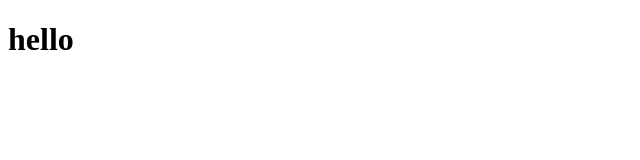
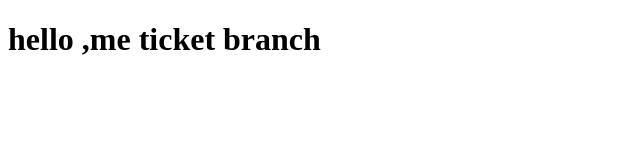
Before and after one commit to deepikabinjola/practice, a plain HTML site: page index.html in a window 1280 px wide. Shown: the whole page, without its empty margins (0-640 px from the left). Drawn offline with Linux system fonts and the light colour scheme.

Commit message:
ticket branch

```diff
--- a/index.html
+++ b/index.html
@@ -7,7 +7,7 @@
 </head>
 <body>
     <h1>
-        hello
+        hello ,me ticket branch
     </h1>
 </body>
 </html>
```
